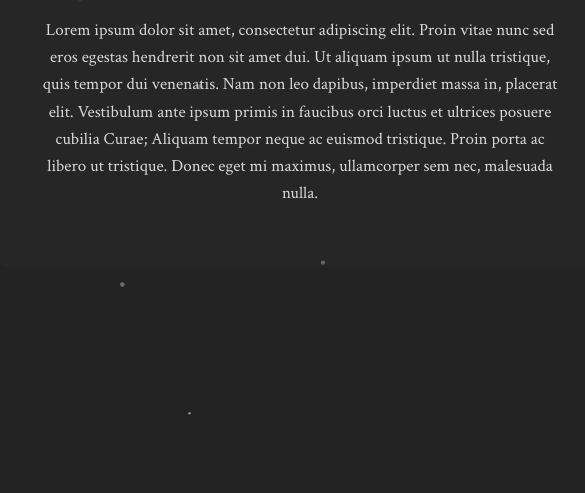
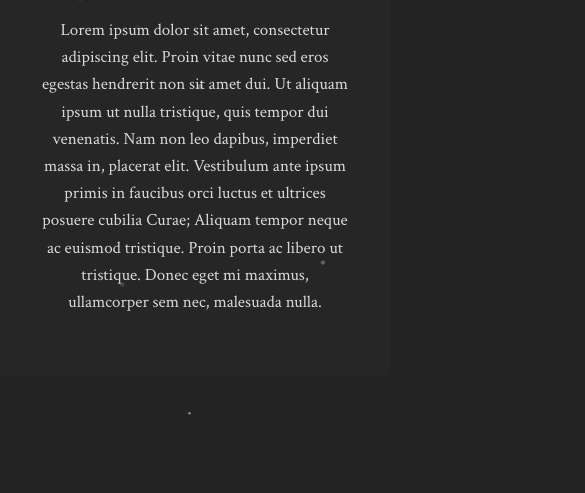
Before and after one commit to breeku/Portfolio-deprecated-jan18, a plain HTML site: page index.html in a window 390 px wide. Shown: the part 351-844 px from the top of the page, 585 px wide, since content can reach past the window. Drawn offline with nearby package versions, Linux system fonts and the light colour scheme; a web font is replaced by a local one.

Commit message:
mobile fix

```diff
--- a/css/custom.css
+++ b/css/custom.css
@@ -27,7 +27,7 @@ color: #d9d9d9;
 }
 *, *:before, *:after { box-sizing: inherit; }
 .wrapper{
-	min-width: 600px;
+	min-width: 300px;
 	max-width: 1200px;
 	margin: 0 auto;
 	margin-top: 1.5em;
```
Also changed, not shown: index.html (+0 -1 lines).
